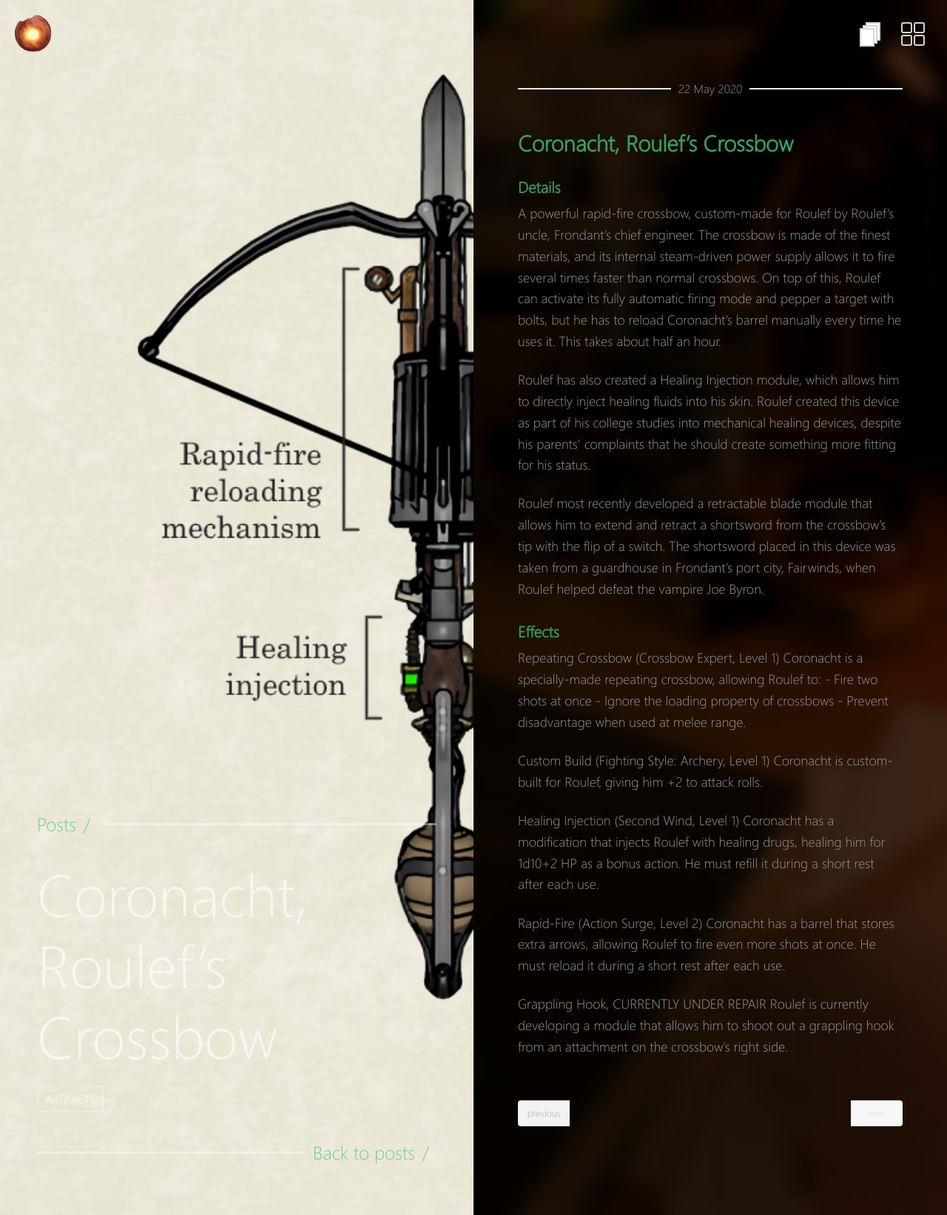
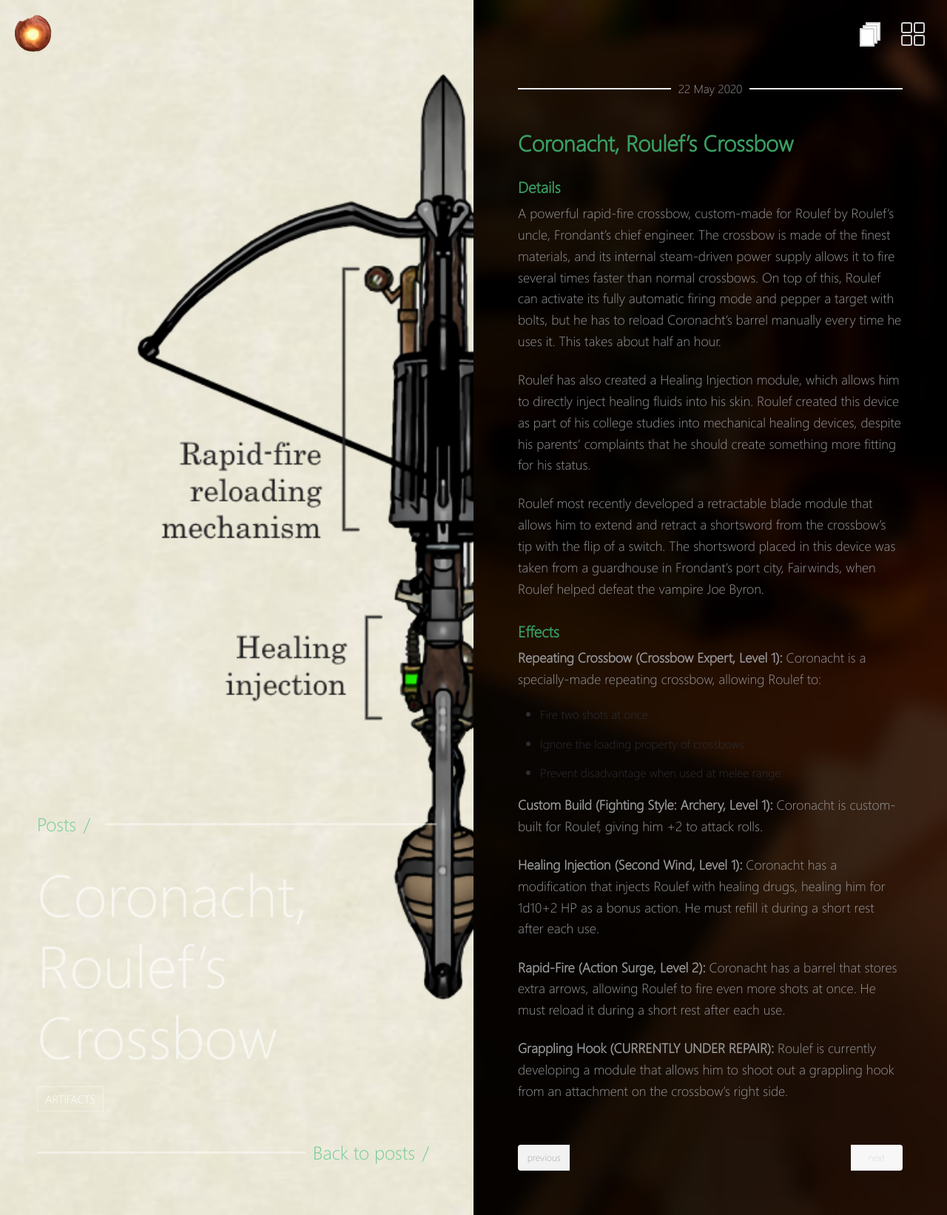
Before and after one commit to NewFrondantDnD/NewFrondantHandbook, a Jekyll site: the page built from _posts/2020-05-22-Roulefs-Crossbow.md, in a window 1280 px wide. Shown: the whole page at 74% size. Built offline with Jekyll 4.4.1, drawn with Linux system fonts in a browser that asks for light colours.

Commit message:
Fixes some spacing

```diff
--- a/_posts/2020-05-22-Roulefs-Crossbow.md
+++ b/_posts/2020-05-22-Roulefs-Crossbow.md
@@ -20,20 +20,20 @@ Roulef most recently developed a retractable blade module that allows him to ext
 
 ### Effects
 
-Repeating Crossbow (Crossbow Expert, Level 1)
-    Coronacht is a specially-made repeating crossbow, allowing Roulef to:
-    - Fire two shots at once
-    - Ignore the loading property of crossbows
-    - Prevent disadvantage when used at melee range.
+**Repeating Crossbow (Crossbow Expert, Level 1):**
+Coronacht is a specially-made repeating crossbow, allowing Roulef to:
+- Fire two shots at once
+- Ignore the loading property of crossbows
+- Prevent disadvantage when used at melee range.
 
-Custom Build (Fighting Style: Archery, Level 1)
-    Coronacht is custom-built for Roulef, giving him +2 to attack rolls.
+**Custom Build (Fighting Style: Archery, Level 1):**
+Coronacht is custom-built for Roulef, giving him +2 to attack rolls.
 
-Healing Injection (Second Wind, Level 1)
-    Coronacht has a modification that injects Roulef with healing drugs, healing him for 1d10+2 HP as a bonus action. He must refill it during a short rest after each use.
+**Healing Injection (Second Wind, Level 1):**
+Coronacht has a modification that injects Roulef with healing drugs, healing him for 1d10+2 HP as a bonus action. He must refill it during a short rest after each use.
 
-Rapid-Fire (Action Surge, Level 2)
-    Coronacht has a barrel that stores extra arrows, allowing Roulef to fire even more shots at once. He must reload it during a short rest after each use.
+**Rapid-Fire (Action Surge, Level 2):**
+Coronacht has a barrel that stores extra arrows, allowing Roulef to fire even more shots at once. He must reload it during a short rest after each use.
 
-Grappling Hook, CURRENTLY UNDER REPAIR
-    Roulef is currently developing a module that allows him to shoot out a grappling hook from an attachment on the crossbow's right side.
+**Grappling Hook (CURRENTLY UNDER REPAIR):**
+Roulef is currently developing a module that allows him to shoot out a grappling hook from an attachment on the crossbow's right side.
```
